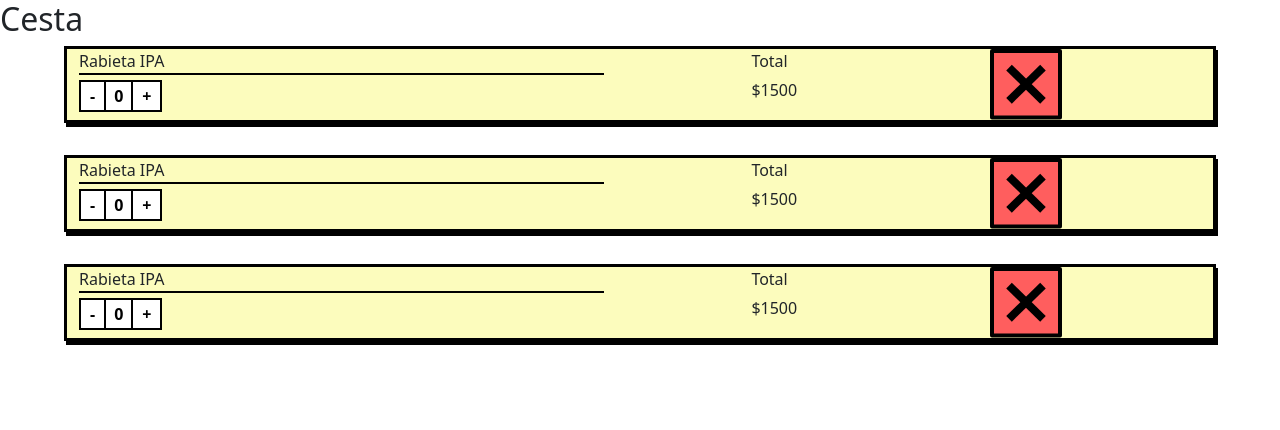
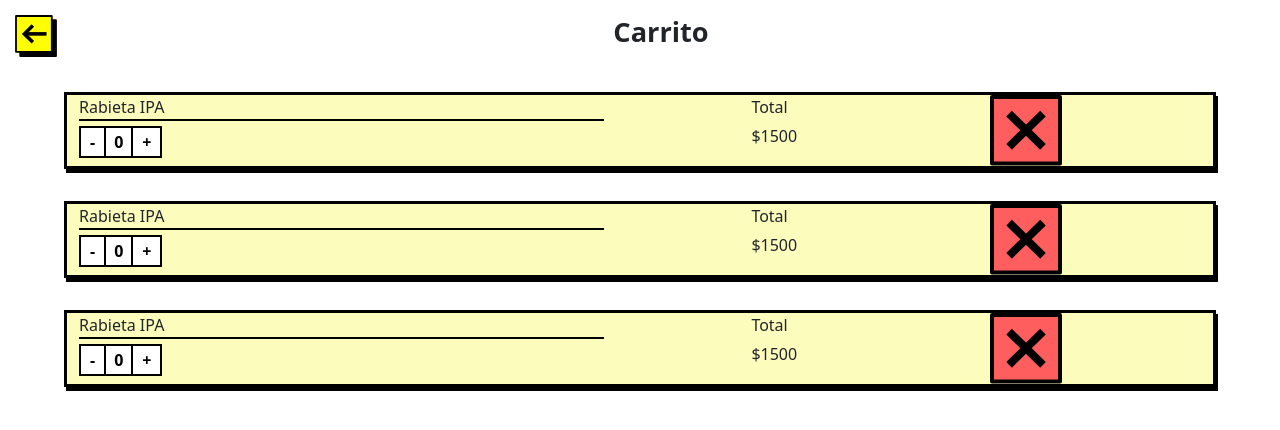
Before and after one commit to No-Country/c10-59-t-reactchallenge-ecommerce, a React (Vite) app: page /cart in a window 1280 px wide. Shown: the top 430 px of the page. Built offline with nearby package versions, Linux system fonts and the light colour scheme.

Commit message:
Add NavSection

```diff
--- a/package.json
+++ b/package.json
@@ -21,6 +21,7 @@
     "react-firebase-hooks": "^5.1.1",
     "react-icons": "^4.8.0",
     "react-redux": "^8.0.5",
+    "react-router": "^6.10.0",
     "react-router-dom": "^6.10.0"
   },
   "devDependencies": {
--- a/src/components/Cart/CartContainer/CartContainer.jsx
+++ b/src/components/Cart/CartContainer/CartContainer.jsx
@@ -1,13 +1,14 @@
 import "./CartContainer.css";
 import { useState } from "react";
 import { CartItem } from "../CartItem/CartItem";
+import NavSection from '../../NavSection/NavSection';
 
 const CartContainer = () => {
     const [cartList, setCartList] = useState([{},{},{}]);
 
     return(
         <>
-            <h2>Cesta</h2>
+            <NavSection title="Carrito"/>
             <div className="cart-container">
                 {cartList.length > 0 ?
                     cartList.map((item) => <CartItem key={item.id}/>) :
--- /dev/null
+++ b/src/components/NavSection/NavSection.css
@@ -0,0 +1,23 @@
+.nav-section-container {
+    display: flex;
+    align-items: center;
+    margin-bottom: 20px;
+    padding: 15px;
+}
+
+.nav-section-container img {
+    cursor: pointer;
+}
+
+.nav-section-title  {
+    width: 100%;
+}
+
+.nav-section-title h2 {
+    font-weight: bold;
+    font-size: 1.7em;
+    height: 100%;
+    display: flex;
+    justify-content: center;
+    align-items: center;
+}
--- /dev/null
+++ b/src/components/NavSection/NavSection.jsx
@@ -0,0 +1,22 @@
+import "./NavSection.css";
+import { useNavigate } from "react-router";
+import SVG from "../../assets/iconos/back-yellow.svg"
+
+const NavSection = ({ title }) => {
+  const navigate = useNavigate();
+
+  const goBack = () => {
+    navigate(-1);
+  }
+
+  return (
+    <div className="nav-section-container">
+      <img src={SVG} onClick={goBack}/>
+      <div className="nav-section-title">
+        <h2>{title}</h2>
+      </div>
+    </div>
+  );
+};
+
+export default NavSection;
```
Also changed, not shown: 1 other file (tests, documents, lock files or other folders).
